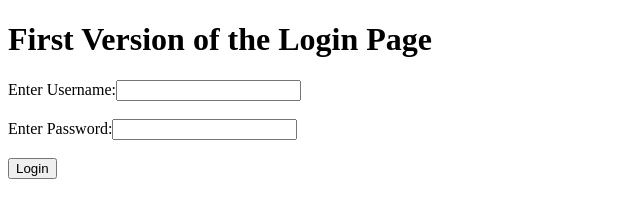
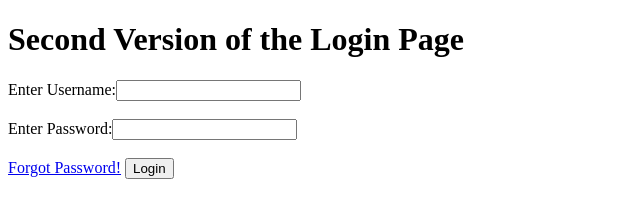
Before and after one commit to uday5252/LOGIN-PROJECT-Weekend-Batch-, a plain HTML site: page index.html in a window 1280 px wide. Shown: the whole page, without its empty margins (0-640 px from the left). Drawn offline with Linux system fonts and the light colour scheme.

Commit message:
will develop second version of login page

```diff
--- a/index.html
+++ b/index.html
@@ -4,10 +4,11 @@
     <title>Document</title>
 </head>
 <body>
-    <h1>First Version of the Login Page</h1>
+    <h1>Second Version of the Login Page</h1>
 
     Enter Username:<input /><br/><br/>
     Enter Password:<input /><br/><br/>
+    <a href="#">Forgot Password!</a>
 
     <button>Login</button>
 
```
